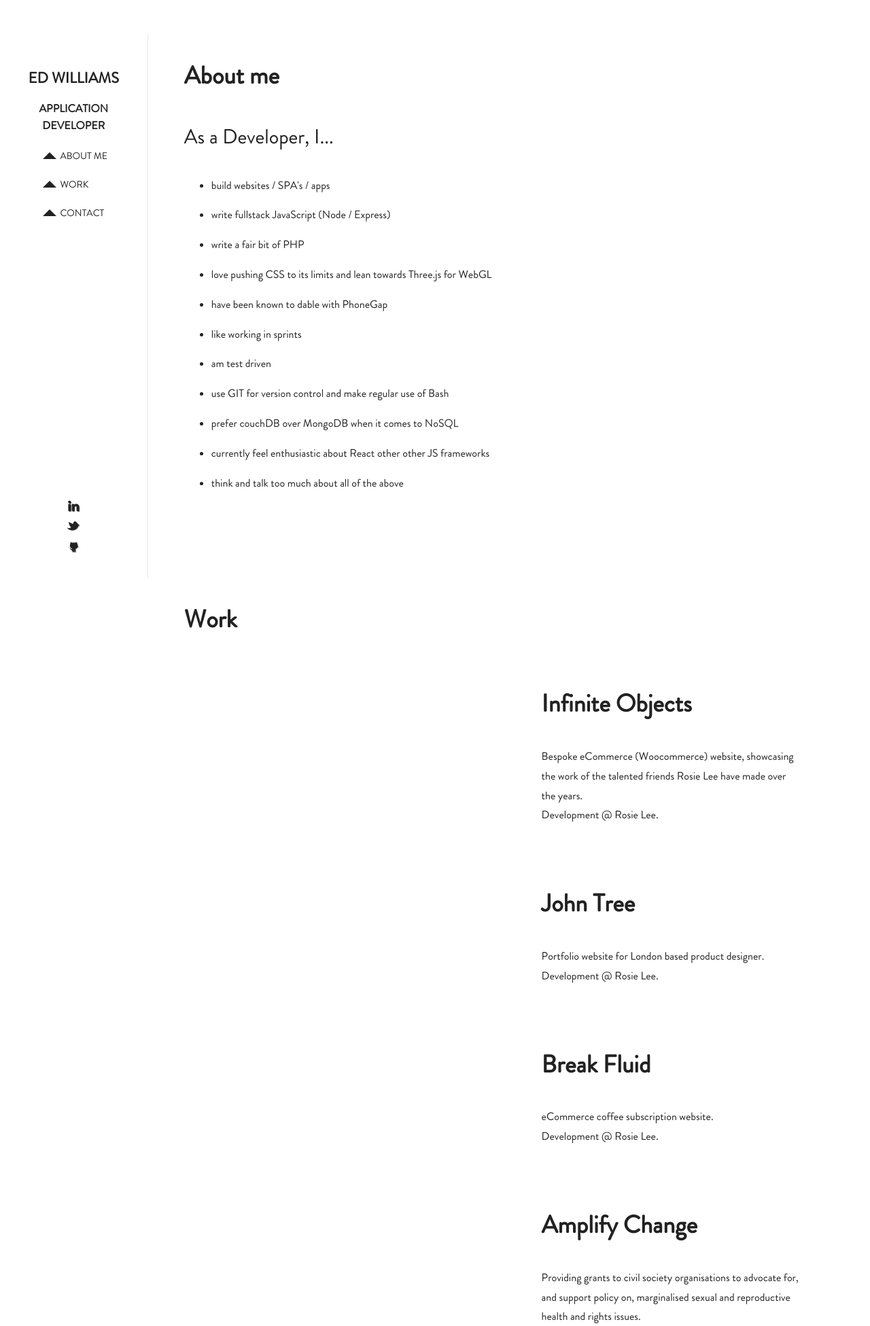
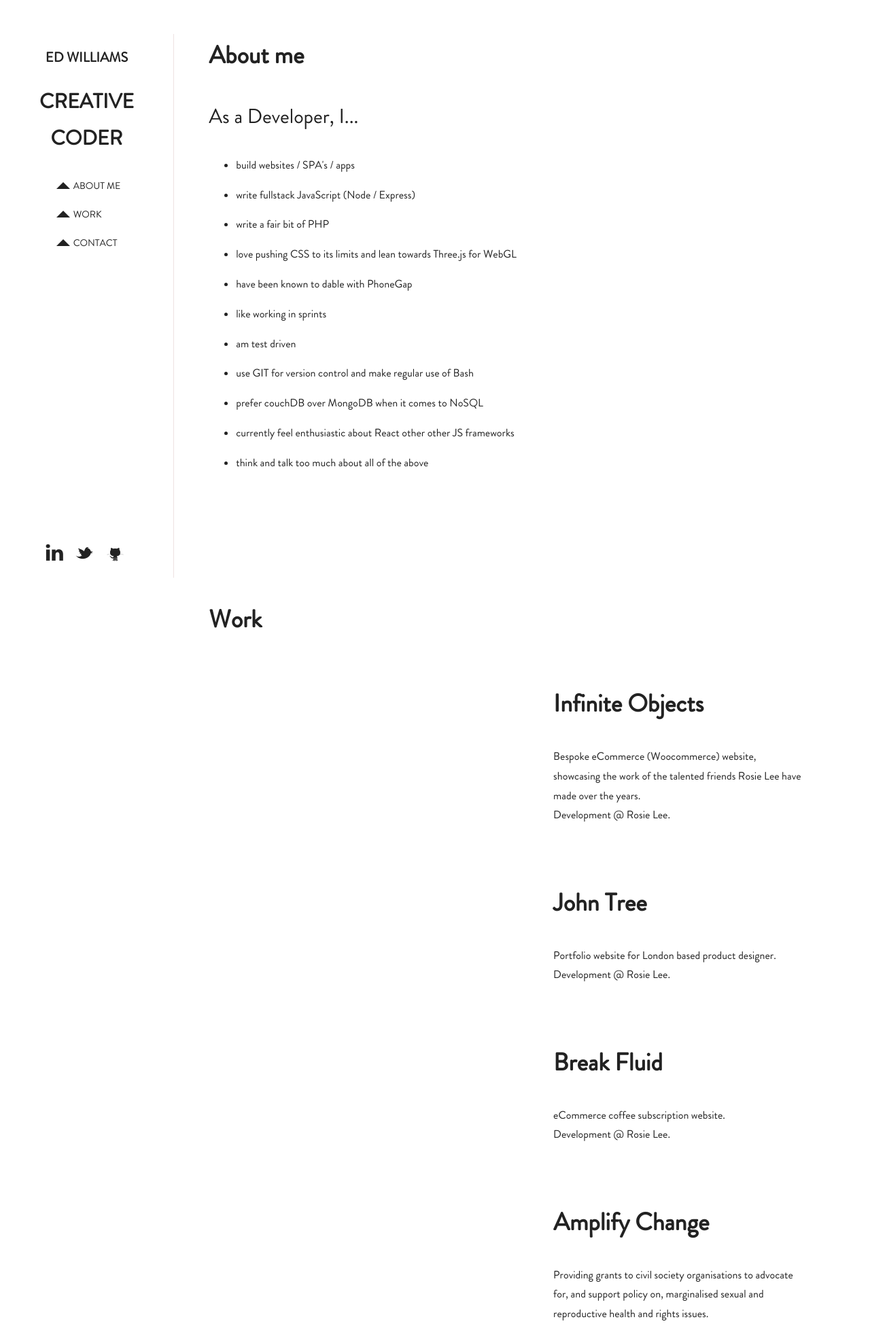
Before and after one commit to edwilliams/edwilliams.github.io, a PHP site: page / in a window 1280 px wide, after a click on "ABOUT ME". Shown: the top 1951 px of the page at 68% size. Run offline with PHP 8.4, Linux system fonts and the light colour scheme.

Commit message:
edit; menu

```diff
--- a/assets/css/compiled/style.css
+++ b/assets/css/compiled/style.css
@@ -179,26 +179,10 @@ table {
   border-collapse: collapse;
   border-spacing: 0; }
 
-@font-face {
-  font-family: "brandon-regular-webfont";
-  src: url("../fonts/brandon/brandon-regular-webfont.eot");
-  src: url("../fonts/brandon/brandon-regular-webfont.eot?#iefix") format("embedded-opentype"), url("../fonts/brandon/brandon-regular-webfont.woff") format("woff"), url("../fonts/brandon/brandon-regular-webfont.ttf") format("truetype"), url("../fonts/brandon/brandon-regular-webfont.svg#brandon_grot_w01_regularRg") format("svg");
-  font-weight: normal;
-  font-style: normal; }
-@font-face {
-  font-family: "justvector";
-  src: url("../fonts/justvector/justvector-webfont.eot");
-  src: url("../fonts/justvector/justvector-webfont.eot?#iefix") format("embedded-opentype"), url("../fonts/justvector/justvector-webfont.woff") format("woff"), url("../fonts/justvector/justvector-webfont.ttf") format("truetype"), url("../fonts/justvector/justvector-webfont.svg#jubilatregular") format("svg");
-  font-weight: normal;
-  font-style: normal; }
 html {
   overflow: hidden;
   width: 100%;
   font-family: "brandon-regular-webfont"; }
-
-html,
-body {
-  height: 100%; }
 
 body {
   color: #62796d;
@@ -268,16 +252,14 @@ p, li {
 
 .inside-pages {
   display: none;
-  width: 83%;
+  width: 80%;
   height: 100%;
   float: right; }
 
 .about,
 .content,
 .contact {
-  float: left;
-  width: 100%;
-  min-height: 100%;
+  min-height: 100vh;
   padding: 0 5%; }
 
 .new-home {
@@ -317,23 +299,26 @@ p, li {
   .site-open .new-home {
     display: none; }
   .site-open .window_info {
-    width: 17%;
-    padding-top: 28px;
+    width: 20%;
+    min-height: 100vh;
     border-right-style: solid;
     border-right-width: 1px;
     border-right-color: #eee2e2; }
-    .site-open .window_info h1 {
-      font-size: 16px; }
     .site-open .window_info h2 {
-      font-size: 22px;
       margin-bottom: 0; }
   .site-open .display_menu {
     display: none; }
   .site-open .window_info .main-menu {
     margin-top: 0px;
     font-size: 14px; }
+    @media all and (max-width: 800px) {
+      .site-open .window_info .main-menu {
+        margin-top: 30px; } }
     .site-open .window_info .main-menu ul {
       padding-left: 30px; }
+  @media all and (max-width: 800px) {
+    .site-open .window_info {
+      width: 100%; } }
   .site-open .inside-pages {
     display: block; }
   .site-open .main-menu {
@@ -347,13 +332,20 @@ p, li {
       width: initial; }
       .site-open .main-menu a:before {
         display: block; }
-  .site-open .social_media_container {
-    display: inline-block; }
+  .site-open .social-media-container {
+    display: block; }
   .site-open .display_menu {
     display: none; }
+  .site-open .window_info h1 {
+    font-size: 30px; }
+  .site-open .window_info h2 {
+    font-size: 20px; }
 
 .contact {
-  min-height: initial; }
+  min-height: 25vh; }
+  @media all and (max-width: 800px) {
+    .contact {
+      padding-top: 30px; } }
 
 .contact-email {
   text-decoration: none; }
@@ -462,9 +454,6 @@ p, li {
   width: 50%;
   text-align: center;
   z-index: 3; }
-  .window_info h1 {
-    font-size: 4em;
-    line-height: 1.5625em; }
   @media all and (max-width: 1360px) {
     .window_info {
       font-size: 14px; } }
@@ -473,9 +462,9 @@ p, li {
       font-size: 10px; } }
   @media all and (max-width: 800px) {
     .window_info {
-      width: 100% !important;
-      background-color: white;
-      position: static; }
+      position: relative;
+      top: 30px;
+      width: 100%; }
       .window_info h1 {
         font-size: 1.428em; }
       .window_info h2 {
@@ -552,7 +541,7 @@ p, li {
 .contact_icons {
   position: fixed;
   bottom: 20px;
-  width: 17%;
+  width: 20%;
   left: 0;
   z-index: 4;
   text-align: center; }
@@ -564,63 +553,42 @@ p, li {
       z-index: 4;
       text-align: center; } }
 
-.social_media_container {
-  padding: 0 0 0 15px;
+.social-media-container {
   display: none;
   margin: 0;
-  list-style: none; }
-  .social_media_container li {
-    text-align: center; }
-  @media all and (max-width: 1470px) {
-    .social_media_container {
-      font-size: 0.875em; } }
-  @media all and (max-width: 1360px) {
-    .social_media_container {
-      font-size: 0.625em; } }
-  @media all and (max-width: 1024px) {
-    .social_media_container {
-      font-size: 0.5em; } }
+  list-style: none;
+  text-align: center;
+  width: 100%;
+  padding: 0; }
+  .social-media-container li {
+    display: inline-block; }
+
+.social-media-icon {
+  position: relative;
+  font-family: "justvector";
+  display: inline-block;
+  font-size: 40px;
+  height: 40px;
+  width: 40px; }
   @media all and (max-width: 800px) {
-    .social_media_container {
-      font-size: 1.375em; } }
+    .social-media-icon {
+      font-size: 70px;
+      height: 70px;
+      width: 70px; } }
 
-.social_media_diamond {
-  font-size: 2.9375em;
-  color: white;
-  display: block;
-  width: 1em;
-  height: 1em;
-  margin-right: 0.58333em;
-  text-shadow: 1px 1px 1px #222222;
-  text-decoration: none;
-  -webkit-transform: rotate(45deg);
-  -moz-transform: rotate(45deg);
-  transform: rotate(45deg); }
-
-.social_media_icon {
-  font-family: "justvector";
-  -webkit-transform: rotate(-45deg);
-  -moz-transform: rotate(-45deg);
-  transform: rotate(-45deg);
-  display: block;
-  height: 1em;
-  line-height: 1em; }
-
-.social_media_icon:before {
+.social-media-icon:before {
   color: #222222;
   position: absolute;
-  top: 0;
-  left: 0.08333em; }
+  left: 0;
+  top: 0; }
 
-.social_media_icon-linkedin:before {
-  content: "v";
-  font-size: 0.85em;
-  left: 0.2em; }
+.social-media-icon-linkedin:before {
+  content: "v"; }
 
-.social_media_icon-twitter:before {
+.social-media-icon-twitter:before {
   content: "_"; }
 
-.social_media_icon-github:before {
+.social-media-icon-github:before {
   content: "j"; }
 
 @media all and (max-width: 800px) {
@@ -633,7 +601,6 @@ p, li {
 
   .inside-pages {
     width: 100%;
-    display: block !important;
     height: initial;
     z-index: 4;
     position: relative;
--- a/assets/css/sass/_basestyles.scss
+++ b/assets/css/sass/_basestyles.scss
@@ -1,29 +1,7 @@
-@font-face {
-    font-family: "brandon-regular-webfont";
-    src: url("../fonts/brandon/brandon-regular-webfont.eot");
-    src: url("../fonts/brandon/brandon-regular-webfont.eot?#iefix") format("embedded-opentype"), url("../fonts/brandon/brandon-regular-webfont.woff") format("woff"), url("../fonts/brandon/brandon-regular-webfont.ttf") format("truetype"), url("../fonts/brandon/brandon-regular-webfont.svg#brandon_grot_w01_regularRg") format("svg");
-    font-weight: normal;
-    font-style: normal;
-}
-
-@font-face {
-    font-family: "justvector";
-    src: url("../fonts/justvector/justvector-webfont.eot");
-    src: url("../fonts/justvector/justvector-webfont.eot?#iefix") format("embedded-opentype"), url("../fonts/justvector/justvector-webfont.woff") format("woff"), url("../fonts/justvector/justvector-webfont.ttf") format("truetype"), url("../fonts/justvector/justvector-webfont.svg#jubilatregular") format("svg");
-    font-weight: normal;
-    font-style: normal;
-}
-
-
 html {
     overflow: hidden;
     width: 100%;
     font-family: "brandon-regular-webfont";
-}
-
-html,
-body {
-    height: 100%;
 }
 
 body {
@@ -114,7 +92,7 @@ p, li {
 
 .inside-pages {
     display: none;
-    width: 83%;
+    width: 80%;
     height: 100%;
     float: right;
 }
@@ -122,9 +100,7 @@ p, li {
 .about,
 .content,
 .contact {
-    float: left;
-    width: 100%;
-    min-height: 100%;
+    min-height: 100vh;
     padding: 0 5%;
 }
 
@@ -182,8 +158,8 @@ p, li {
         display: none;
     }
     .window_info {
-        width: 17%;
-        padding-top: 28px;
+        width: 20%;
+        min-height: 100vh;
         border-right-style: solid;
         border-right-width: 1px;
         border-right-color: rgb(238, 226, 226);
@@ -191,10 +167,10 @@ p, li {
             // transition: all 1s cubic-bezier(0.7, 0, 0.58, 1) 0s;
         }
         h1 {
-            font-size: 16px;
+            // font-size: 16px;
         }
         h2 {
-            font-size: 22px;
+            // font-size: 22px;
             margin-bottom: 0;
         }
     }
@@ -207,9 +183,15 @@ p, li {
         .main-menu {
             margin-top: 0px;
             font-size: 14px;
+            @media all and (max-width: $screen_width_small) {
+                margin-top: 30px;
+            }
             ul {
                 padding-left: 30px;
             }
+        }
+        @media all and (max-width: $screen_width_small) {
+            width: 100%;
         }
     }
 
@@ -235,12 +217,21 @@ p, li {
         }
     }
 
-    .social_media_container {
-        display: inline-block;
+    .social-media-container {
+        display: block;
     }
 
     .display_menu {
         display: none;
+    }
+
+    .window_info {
+        h1 {
+            font-size: 30px;
+        }
+        h2 {
+            font-size: 20px;
+        }
     }
 
 }
@@ -250,7 +241,10 @@ p, li {
 // ========================================
 
 .contact {
-    min-height: initial;
+    min-height: 25vh;
+    @media all and (max-width: $screen_width_small) {
+        padding-top: 30px;
+    }
 }
 
 .contact-email {
--- a/assets/css/sass/_menu.scss
+++ b/assets/css/sass/_menu.scss
@@ -11,24 +11,16 @@
     width: 50%;
     text-align: center;
     z-index: 3;
-    h1 {
-        font-size: 4em;
-        line-height: 1.5625em;
-    }
     @media all and (max-width: $screen_width_large) {
         font-size: 14px;
     }
-
     @media all and (max-width: $screen_width_medium) {
         font-size: 10px;
     }
     @media all and (max-width: $screen_width_small) {
-        width: 100% !important;
-        background-color: white;
-        position: static;
-        // float: left;
-        // perhaps not so good for large mobile screens?
-        // height: initial
+        position: relative;
+        top: 30px;
+        width: 100%;
         h1 {
             font-size: 1.428em;
         }
@@ -122,7 +114,7 @@
 .contact_icons {
     position: fixed;
     bottom: 20px;
-    width: 17%;
+    width: 20%;
     left: 0;
     z-index: 4;
     text-align: center;
@@ -135,70 +127,47 @@
     }
 }
 
-.social_media_container {
-    padding: 0 0 0 15px;
+.social-media-container {
     display: none;
     margin: 0;
     list-style: none;
+    text-align: center;
+    width: 100%;
+    padding: 0;
     li {
-        text-align: center;
-        // float: left;
-    }
-    @media all and (max-width: $screen_width_larger) {
-        font-size: 0.875em;
-    }
-    @media all and (max-width: $screen_width_large) {
-        font-size: 0.625em;
-    }
-
-    @media all and (max-width: $screen_width_medium) {
-        font-size: 0.5em;
-    }
-    @media all and (max-width: $screen_width_small) {
-        font-size: 1.375em;
+        display: inline-block;
     }
 }
 
-
-.social_media_diamond {
-    font-size: 2.9375em;
-    color: white;
-    display: block;
-    width: 1em;
-    height: 1em;
-    margin-right: 0.58333em;
-    text-shadow: 1px 1px 1px $black;
-    text-decoration: none;
-    // @include prefix(box-shadow, 1px 1px 1px 1px $black);
-    @include prefix(transform, rotate(45deg));
-    // @include prefix(transition, 0.3s);
+.social-media-icon {
+    position: relative;
+    font-family: "justvector";
+    display: inline-block;
+    font-size: 40px;
+    height: 40px;
+    width: 40px;
+    @media all and (max-width: $screen_width_small) {
+        font-size: 70px;
+        height: 70px;
+        width: 70px;
+    }
 }
 
-.social_media_icon {
-    font-family: "justvector";
-    @include prefix(transform, rotate(-45deg));
-    display: block;
-    height: 1em;
-    line-height: 1em;
+.social-media-icon:before {
+    color: $black;
+    position: absolute;
+    left: 0;
+    top: 0;
 }
 
-.social_media_icon:before {
-    color: $black;
-    position: absolute;
-    top: 0;
-    left: 0.08333em;
+.social-media-icon-linkedin:before {
+    content: "v";
 }
 
-.social_media_icon-linkedin:before {
-    content: "v";
-    font-size: 0.85em;
-    left: 0.2em;
-}
-
-.social_media_icon-twitter:before {
+.social-media-icon-twitter:before {
     content: "_";
 }
 
-.social_media_icon-github:before {
+.social-media-icon-github:before {
     content: "j";
 }
--- a/assets/css/sass/style.scss
+++ b/assets/css/sass/style.scss
@@ -35,7 +35,6 @@ $silver: #dddddd;
   }
   .inside-pages {
     width: 100%;
-    display: block !important;
     height: initial;
     z-index: 4;
     position: relative;
--- a/index.html
+++ b/index.html
@@ -11,16 +11,16 @@
 </head>
   <body>
     <div class="contact_icons">
-        <ul id="social_media_container" class="social_media_container">
-            <li class="social_media_diamond"><a href="http://uk.linkedin.com/in/edwilliamsdevelopment" target="_blank" class="social_media_icon social_media_icon-linkedin"></a></li>
-            <li class="social_media_diamond"><a href="http://www.twitter.com/oldgithub" target="_blank" class="social_media_icon social_media_icon-twitter"></a></li>
-            <li class="social_media_diamond"><a href="http://www.github.com/edwilliams" target="_blank" class="social_media_icon social_media_icon-github"></a></li>
+        <ul id="social-media-container" class="social-media-container">
+            <li><a href="http://uk.linkedin.com/in/edwilliamsdevelopment" target="_blank" class="social-media-icon social-media-icon-linkedin"></a></li>
+            <li><a href="http://www.twitter.com/oldgithub" target="_blank" class="social-media-icon social-media-icon-twitter"></a></li>
+            <li><a href="http://www.github.com/edwilliams" target="_blank" class="social-media-icon social-media-icon-github"></a></li>
         </ul>
     </div>
 
     <div id="window_info" class="window_info">
         <h2>ED WILLIAMS</h2>
-        <h1>APPLICATION<br>DEVELOPER</h1>
+        <h1>CREATIVE CODER</h1>
         <nav id="main-menu" class="main-menu">
             <ul class="main-menu-links">
                 <li id="display_menu" class="display_menu"><a href="#"></a></li>
```
Also changed, not shown: 1 other file.
